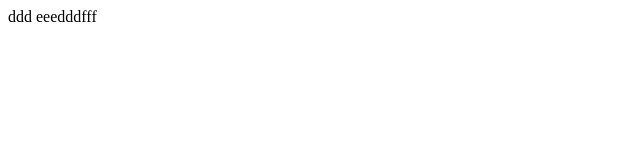
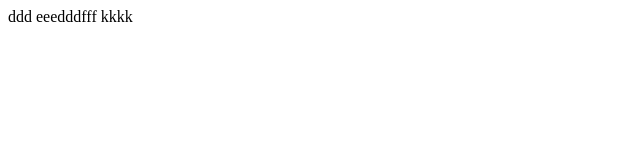
Before and after one commit to mingyexia/newGitTest, a plain HTML site: page index.html in a window 1280 px wide. Shown: the full height of the page, 0-640 px from the left. Drawn offline with Linux system fonts and the light colour scheme.

Commit message:
Update index.html

```diff
--- a/index.html
+++ b/index.html
@@ -2,5 +2,6 @@
 	<body>
 		ddd
 		eeedddfff
+		kkkk
 	</body>
 </html>
```
